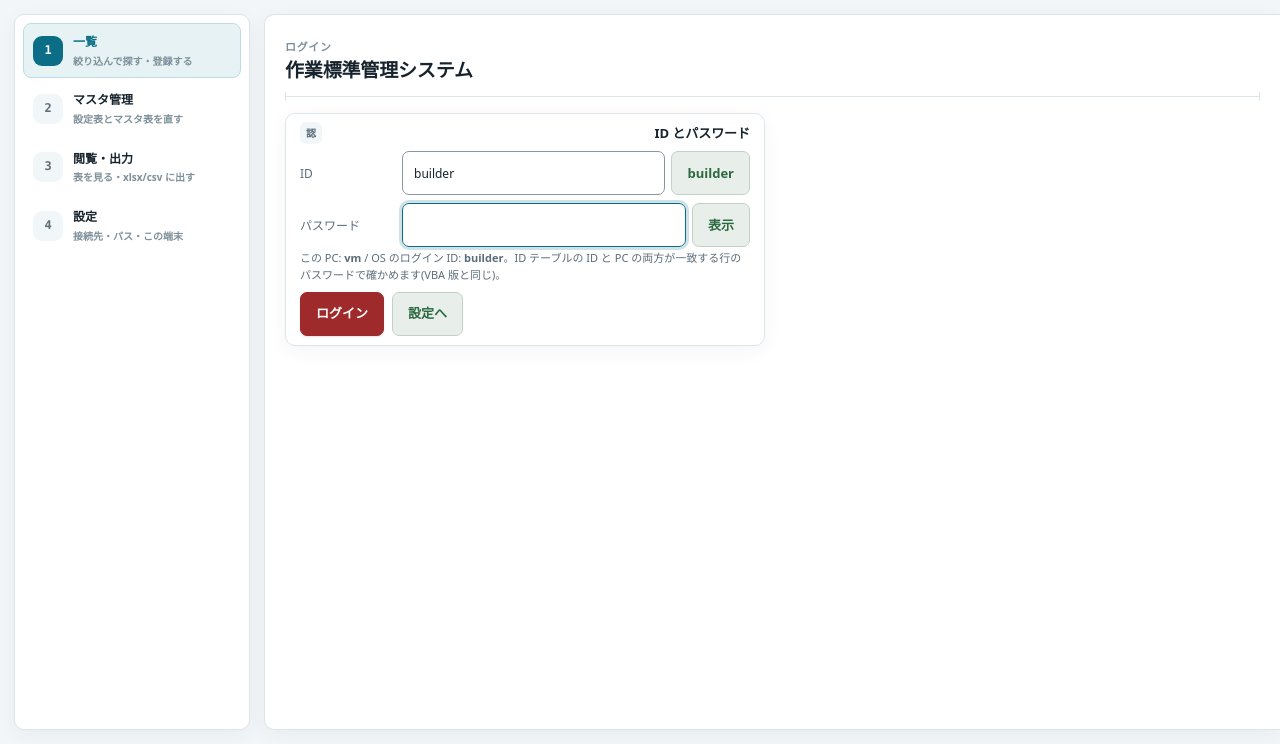
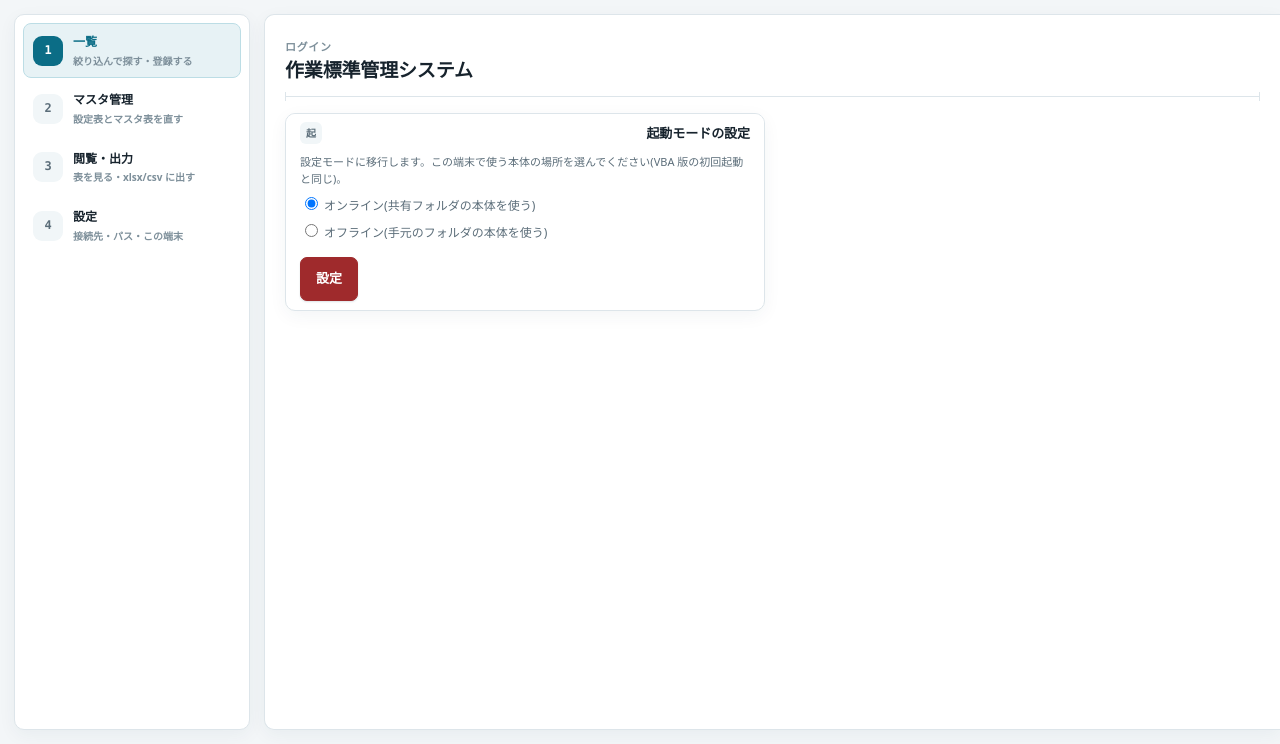
Before and after one commit to ViVio-Hellon/db-viewer, a Flask app: page /login in a window 1280 px wide. Shown: the part 56-800 px from the top of the page. Run offline with Flask 3, Linux system fonts and the light colour scheme.

Commit message:
Phase 7: 運用機能(他端末の更新通知・起動モードの選択/初期化・Access.log の試験)
- /api/health と /api/list に共有 DB の更新時刻(db_mtime)を載せ、一覧は心拍の
  値が自分の読んだ時刻より新しければ「他の端末で更新されました」帯と再読込を出す
- ログイン画面: 起動モードが未設定なら VBA regUF と同じく先にオンライン/オフラインを
  選ばせる。「起動モードを初期化」は VBA Login.LOCKBT ダブルクリック(レジストリ削除)と
  同じ文言で、設定を消して選び直させる(POST /api/settings/reset-mode)
- user_settings.delete(VBA DeleteSetting 相当)
- tests: db_mtime、起動モードの初期化と選び直し、Access.log の行(VBA と同じ TSV)

Co-Authored-By: Claude Fable 5.1 <noreply@anthropic.com>
Claude-Session: https://claude.ai/code/session_01MerRLjDrj9LNwyiF7WSotr

```diff
--- a/app/routes/auth.py
+++ b/app/routes/auth.py
@@ -11,6 +11,7 @@ from flask import Blueprint, jsonify, redirect, render_template, request
 
 from dbviewer import auth, config, session_setup, settings_tables, shared_db, user_settings
 from dbviewer.logging_utils import get_logger
+from dbviewer.presenters import settings as settings_presenter
 
 from .. import get_db
 from ..shell import shell_context
@@ -26,6 +27,9 @@ def page():
                            use_id=auth.network_id(), use_pc=auth.pc_name(),
                            last_user=user_settings.get(config.KEY_LAST_USER, "") or auth.network_id(),
                            next_url=request.args.get("next", "/list"),
+                           # VBA `初期設定値確認`: 起動モードが未設定なら先に regUF(オンライン/オフライン)
+                           mode_set=settings_presenter.mode_is_set(),
+                           reset_ask=settings_presenter.MSG_RESET_ASK,
                            **shell_context("list"))
 
 
--- a/app/routes/health.py
+++ b/app/routes/health.py
@@ -116,7 +116,19 @@ def health():
         # 取り込みが終わるまで待たせるので、何をどこまでやっているかを
         # 出さないと「止まっている」と受け取られる
         "job": _running_note(),
+        # 共有 DB の更新時刻。一覧はこれと自分が読んだ時刻を比べて
+        # 「他の端末で更新されました」を出す(業務データは含まない)
+        "db_mtime": _db_mtime(),
     })
+
+
+def _db_mtime() -> Optional[float]:
+    """共有 DB(.sqlite3)の更新時刻。無ければ None。"""
+    try:
+        from dbviewer import shared_db
+        return shared_db.probe().get("mtime")
+    except Exception:                                  # noqa: BLE001 - 心拍は止めない
+        return None
 
 
 def _running_note() -> Optional[dict]:
--- a/app/routes/list.py
+++ b/app/routes/list.py
@@ -63,6 +63,7 @@ def api_list():
     except records.ListError as exc:
         return _refuse("list", str(exc))
     view["setup"] = _setup_dict(setup)
+    view["db_mtime"] = shared_db.probe().get("mtime")
     return jsonify(view)
 
 
--- a/app/static/css/components.css
+++ b/app/static/css/components.css
@@ -233,6 +233,7 @@ a.btn { text-decoration: none; }
 }
 .status--ng { background: var(--warn-bg); color: var(--warn-fg); border-left-color: var(--state-error); }
 .status--ok { background: var(--ok-bg);   color: var(--state-ok); border-left-color: var(--state-ok); }
+.status--warn { background: var(--warn-bg); color: var(--state-warn); border-left-color: var(--state-warn); }
 
 /* ================================================================
    入力
--- a/app/static/js/health.js
+++ b/app/static/js/health.js
@@ -31,6 +31,8 @@ async function beat() {
     if (body && body.unsaved && typeof body.unsaved === "object") {
       unsaved.fromServer(body.unsaved);
     }
+    // 画面ごとの見張りに渡す(一覧は `db_mtime` で「他の端末で更新」を出す)
+    document.dispatchEvent(new CustomEvent("app:health", { detail: body || {} }));
   } catch {
     if (++misses === MISSES_BEFORE_OFFLINE) setOffline(true);
   }
--- a/app/static/js/views/login.js
+++ b/app/static/js/views/login.js
@@ -9,6 +9,29 @@ export function start(nextUrl) {
   const problem = document.getElementById("loginProblem");
   document.getElementById("useMyId").addEventListener("click", () => { id.value = document.getElementById("useMyId").textContent; });
   document.getElementById("showPass").addEventListener("click", () => { pass.type = pass.type === "password" ? "text" : "password"; });
+  // VBA regUF: オンライン/オフラインを選んで保存 → 「設定しました。」
+  const modeSet = document.getElementById("modeSet");
+  if (modeSet) modeSet.addEventListener("click", async () => {
+    const picked = document.querySelector("input[name=bootMode]:checked");
+    try {
+      await api.post("/api/settings/save", { online: !picked || picked.value === "online" });
+      toast("設定しました。", "ok");
+      document.getElementById("modeCard").hidden = true;
+      document.getElementById("loginCard").hidden = false;
+      pass.focus();
+    } catch (err) { toastError(err); }
+  });
+  // VBA Login.LOCKBT_DblClick: 起動モード設定情報の初期化
+  const resetMode = document.getElementById("resetMode");
+  if (resetMode) resetMode.addEventListener("click", async () => {
+    if (!confirm(resetMode.dataset.ask || "起動モード設定情報を初期化しますか？")) return;
+    try {
+      const res = await api.post("/api/settings/reset-mode", {});
+      toast(res.message, "ok");
+      document.getElementById("loginCard").hidden = true;
+      document.getElementById("modeCard").hidden = false;
+    } catch (err) { toastError(err); }
+  });
   form.addEventListener("submit", async (event) => {
     event.preventDefault();
     problem.hidden = true;
--- a/app/templates/list.html
+++ b/app/templates/list.html
@@ -49,6 +49,10 @@
   <span class="dimline" aria-hidden="true"></span>
 
   <p class="status status--ng" id="listProblem" hidden></p>
+  <p class="status status--warn" id="listUpdated" hidden>
+    他の端末で更新されました。表示している一覧は古い可能性があります。
+    <button class="btn btn--find" type="button" id="listReload" style="margin-left:8px">再読込</button>
+  </p>
 
   <div class="flt" id="filters" aria-label="フィルタ"></div>
 
--- a/app/templates/login.html
+++ b/app/templates/login.html
@@ -6,7 +6,19 @@
     <div><span class="eyebrow">ログイン</span><h2>{{ ribbon.system }}</h2></div>
   </div>
   <span class="dimline" aria-hidden="true"></span>
-  <section class="card" style="max-width:32em; margin-top:12px">
+  {# VBA regUF: 起動モードが未設定のときだけ、ログインより先に選ばせる #}
+  <section class="card" style="max-width:32em; margin-top:12px" id="modeCard" {% if mode_set %}hidden{% endif %}>
+    <header><i class="ib ib--sm" aria-hidden="true">起</i><h3>起動モードの設定</h3></header>
+    <div class="pad">
+      <p class="why">設定モードに移行します。この端末で使う本体の場所を選んでください(VBA 版の初回起動と同じ)。</p>
+      <div class="field"><label class="checkline"><input type="radio" name="bootMode" value="online" checked> オンライン(共有フォルダの本体を使う)</label></div>
+      <div class="field"><label class="checkline"><input type="radio" name="bootMode" value="offline"> オフライン(手元のフォルダの本体を使う)</label></div>
+      <div class="btn-row" style="margin-top:8px">
+        <button class="btn btn--commit" type="button" id="modeSet">設定</button>
+      </div>
+    </div>
+  </section>
+  <section class="card" style="max-width:32em; margin-top:12px" id="loginCard" {% if not mode_set %}hidden{% endif %}>
     <header><i class="ib ib--sm" aria-hidden="true">認</i><h3>ID とパスワード</h3></header>
     <div class="pad">
       <form id="loginForm" autocomplete="off">
@@ -23,6 +35,7 @@
         <div class="btn-row" style="margin-top:8px">
           <button class="btn btn--commit" type="submit" id="loginExe">ログイン</button>
           <a class="btn btn--find" href="/settings">設定へ</a>
+          <button class="btn btn--find" type="button" id="resetMode" title="VBA 版の鍵ボタンのダブルクリックと同じ(オンライン/オフラインの設定を消して選び直す)" data-ask="{{ reset_ask }}">起動モードを初期化</button>
         </div>
       </form>
     </div>
--- a/dbviewer/presenters/settings.py
+++ b/dbviewer/presenters/settings.py
@@ -348,6 +348,26 @@ _TEXT_KEYS = {
 }
 
 
+MSG_RESET_ASK = "起動モード設定情報を初期化しますか？"
+MSG_RESET_DONE = "起動モード設定情報を初期化しました!"
+MSG_MODE_SET = "設定しました。"
+
+
+def mode_is_set() -> bool:
+    """VBA `GetSetting(SysName, "起動設定", "モード", "存在なし") <> "存在なし"`。"""
+    return user_settings.get(config.KEY_ONLINE, None) is not None
+
+
+def reset_mode() -> SaveResult:
+    """VBA Login.LOCKBT_DblClick → `レジストリ削除`(起動モードだけを消す)。
+
+    消したあとは VBA と同じく、次のログイン画面で オンライン/オフライン を
+    選ばせる(`regUF`)。フォルダやパスの設定は残す(VBA も消していない)。
+    """
+    user_settings.delete(config.KEY_ONLINE)
+    return SaveResult(True, MSG_RESET_DONE)
+
+
 def save(body: dict[str, Any]) -> SaveResult:
     """本文に入っている項目だけを保存する。"""
     if "prog_no" in body:
--- a/dbviewer/user_settings.py
+++ b/dbviewer/user_settings.py
@@ -61,3 +61,19 @@ def save(key: str, value: Any) -> bool:
     log.info("設定を保存しました: %s=%s", key,
              "(伏せます)" if key in HIDDEN_IN_LOG else value)
     return True
+
+
+def delete(key: str) -> bool:
+    """VBA `DeleteSetting` 相当。無ければ何もしない(True)。"""
+    data = load_all()
+    if key not in data:
+        return True
+    del data[key]
+    try:
+        config.USER_CONFIG_PATH.write_text(
+            json.dumps(data, ensure_ascii=False, indent=2), encoding="utf-8")
+    except OSError as exc:
+        log.warning("設定ファイルに書けませんでした: %s", exc)
+        return False
+    log.info("設定を消しました: %s", key)
+    return True
```
Also changed, not shown: app/routes/settings.py (+7 -0 lines), app/static/js/views/list.js (+18 -1 lines), tests/test_web_flow.py (+68 -0 lines).
